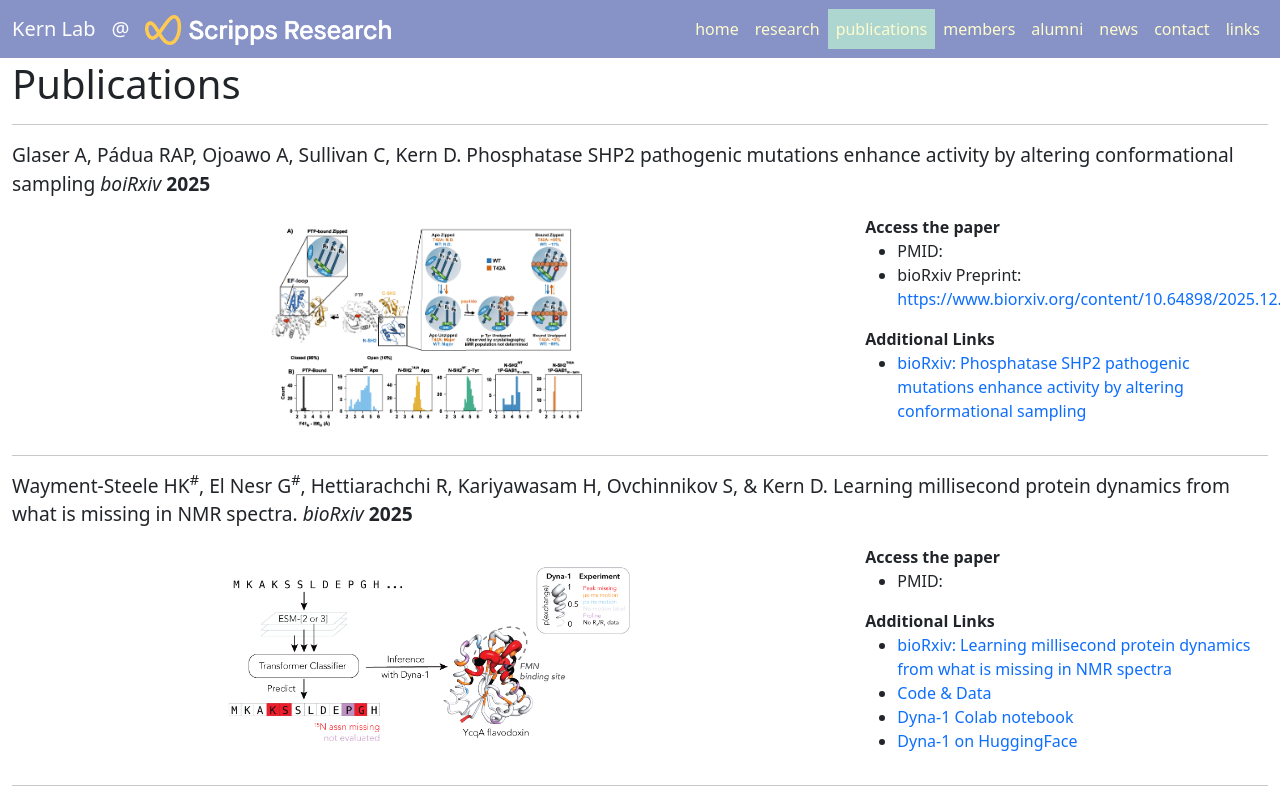
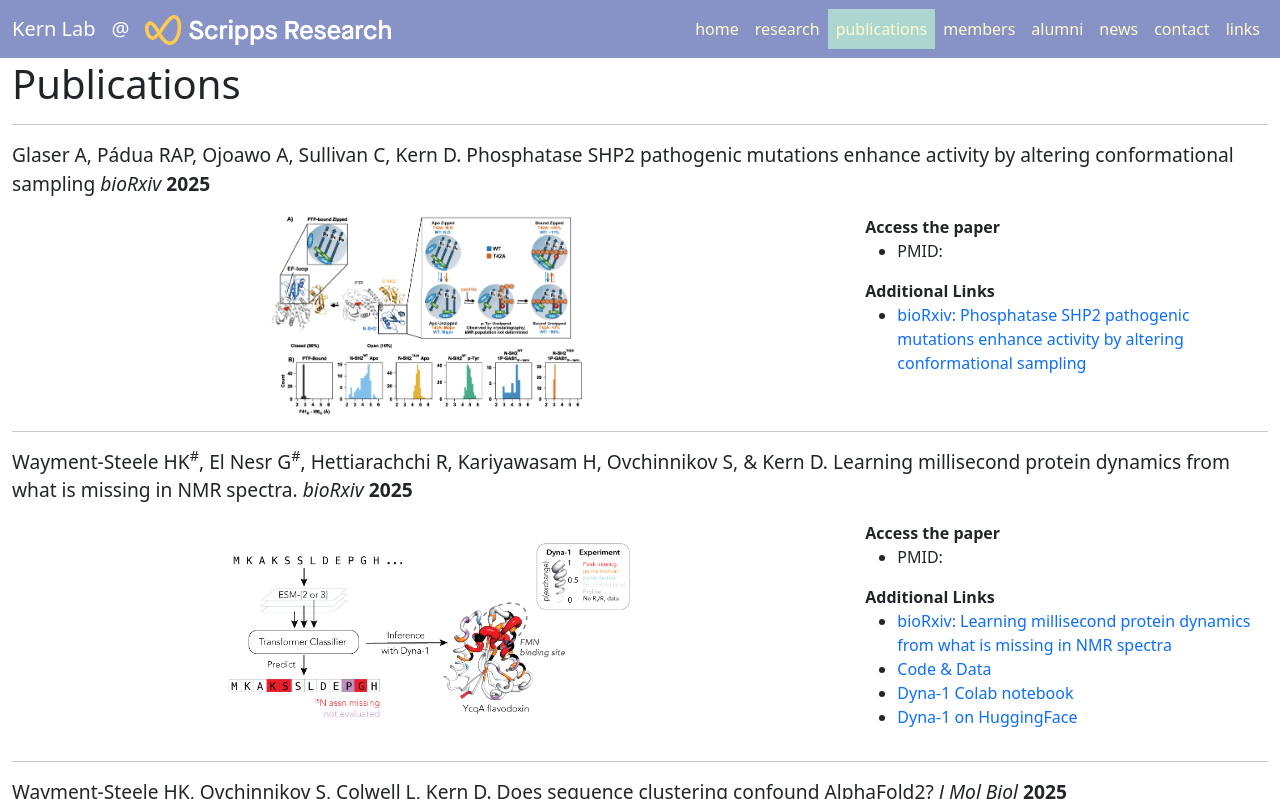
Before and after one commit to kernlab-scripps/kernlab-scripps.github.io, a Jekyll site: the page built from publications/index.html, in a window 1280 px wide and 900 px high, cut to the strip 0-799 px from the top of the window. Built offline with Jekyll 4.4.1, drawn with Linux system fonts in a browser that asks for light colours.

Commit message:
Update publications.yml

```diff
--- a/_data/publications.yml
+++ b/_data/publications.yml
@@ -22,12 +22,12 @@
 ##       url: "https://fraser-lab.com/"
 
 
-- citation: "Glaser A, Pádua RAP, Ojoawo A, Sullivan C, Kern D. Phosphatase SHP2 pathogenic mutations enhance activity by altering conformational sampling *boiRxiv* **2025**"
+- citation: "Glaser A, Pádua RAP, Ojoawo A, Sullivan C, Kern D. Phosphatase SHP2 pathogenic mutations enhance activity by altering conformational sampling *bioRxiv* **2025**"
   date: 20251212
   image: "/static/img/publications/AWG_SH2_2025.png"
 ##  pmid:
   doi: 10.64898/2025.12.12.694068
-  biorxiv: "https://www.biorxiv.org/content/10.64898/2025.12.12.694068v1"
+##  biorxiv: "https://www.biorxiv.org/content/10.64898/2025.12.12.694068v1"
   links:
 ##    - name: "paper"
 ##      url: "https://doi.org/xxxxxx"
```
